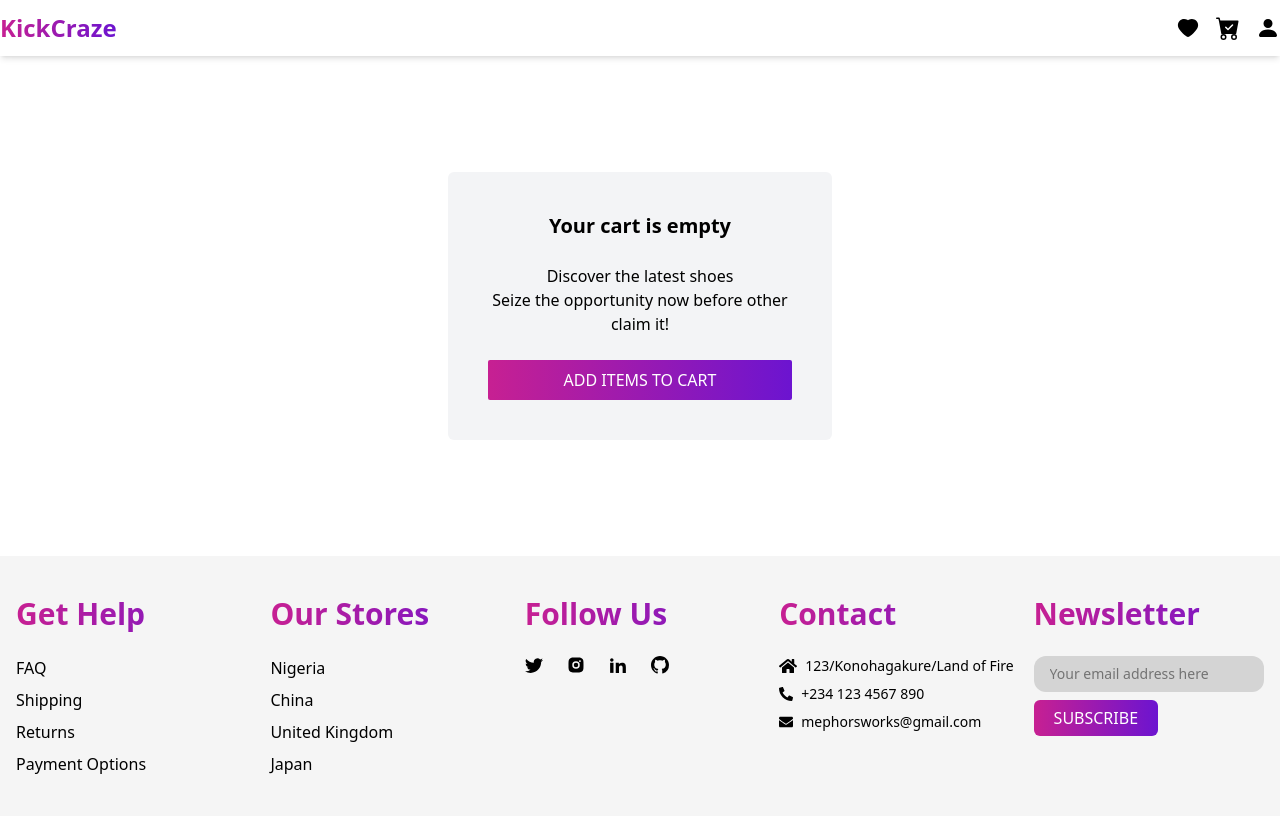
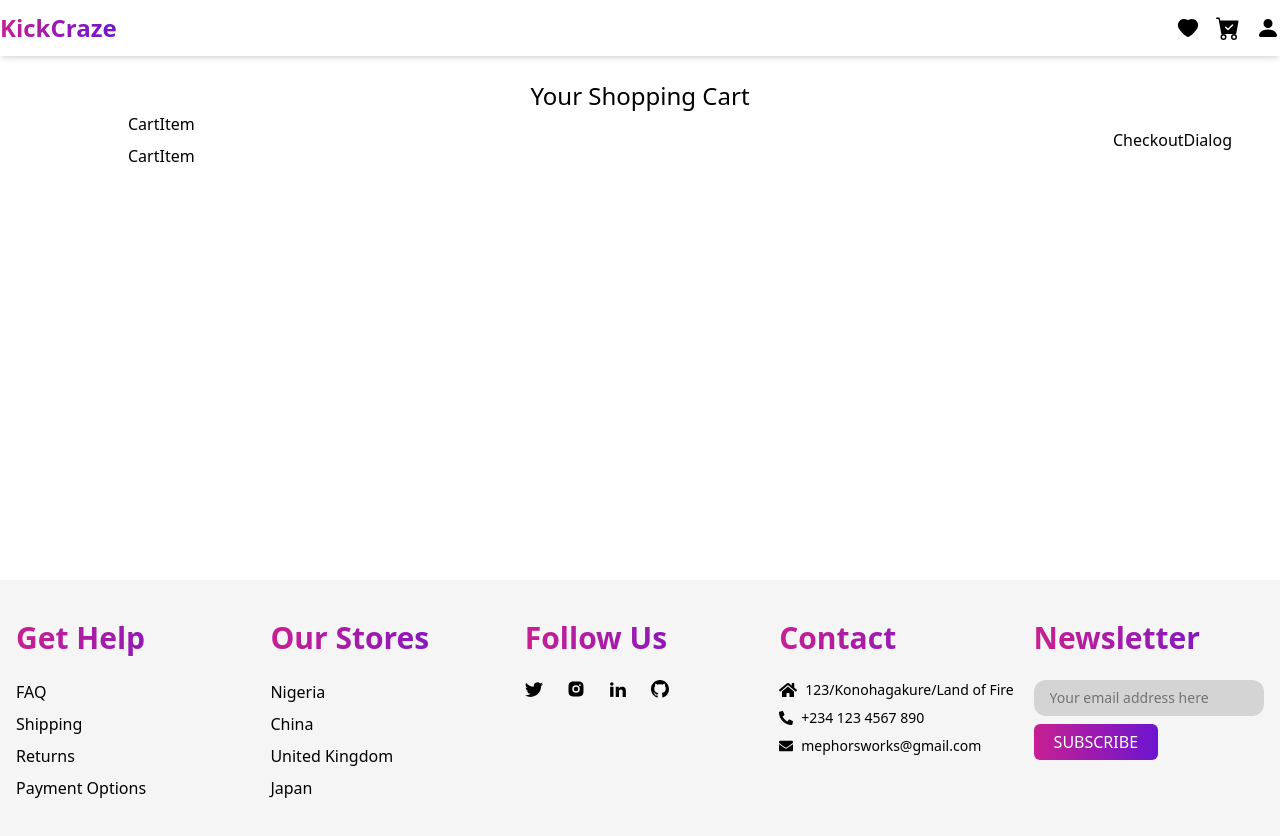
Before and after one commit to codedcontent/kick-craze-shoes, a React (Vite) app: page /cart in a window 1280 px wide. Shown: the top 836 px of the page. Built offline with nearby package versions, Linux system fonts and the light colour scheme.

Commit message:
Working on the cartItems component

```diff
--- a/src/components/cart/Cart.tsx
+++ b/src/components/cart/Cart.tsx
@@ -1,11 +1,28 @@
 import { selectCart } from "../../state/cart/cartSlice";
 import { useAppSelector } from "../../state/hooks";
+import CartItems from "./CartItems";
+import CheckoutDialog from "./CheckoutDialog";
 
 const Cart = () => {
   const cart = useAppSelector(selectCart);
 
   console.log(cart);
-  return <div>Cart</div>;
+  return (
+    <div className="my-6">
+      {/* Into text */}
+      <h1 className="text-2xl text-center font-medium">Your Shopping Cart</h1>
+
+      <div className="flex items-center">
+        {/* Cart items */}
+        <CartItems />
+
+        {/* Checkout dialog */}
+        <CheckoutDialog />
+      </div>
+
+      {/* Other suggestions */}
+    </div>
+  );
 };
 
 export default Cart;
--- /dev/null
+++ b/src/components/cart/CartItem.tsx
@@ -0,0 +1,5 @@
+const CartItem = () => {
+  return <div>CartItem</div>;
+};
+
+export default CartItem;
--- /dev/null
+++ b/src/components/cart/CartItems.tsx
@@ -0,0 +1,17 @@
+import { selectCart } from "../../state/cart/cartSlice";
+import { useAppSelector } from "../../state/hooks";
+import CartItem from "./CartItem";
+
+const CartItems = () => {
+  const cartItems = useAppSelector(selectCart);
+
+  return (
+    <div className="flex-1 ml-20 space-y-2">
+      {cartItems.map((item) => {
+        return <CartItem {...item} key={item.id} />;
+      })}
+    </div>
+  );
+};
+
+export default CartItems;
--- a/src/components/cart/CartLayout.tsx
+++ b/src/components/cart/CartLayout.tsx
@@ -5,8 +5,9 @@ import { useAppSelector } from "../../state/hooks";
 
 const CartLayout = () => {
   const cart = useAppSelector(selectCart);
+
   return (
-    <div className="min-h-[500px] m-auto flex justify-center items-center">
+    <div className="min-h-[500px] m-auto">
       {cart.length === 0 ? <EmptyCart /> : <Cart />}
     </div>
   );
--- /dev/null
+++ b/src/components/cart/CheckoutDialog.tsx
@@ -0,0 +1,5 @@
+const CheckoutDialog = () => {
+  return <div>CheckoutDialog</div>;
+};
+
+export default CheckoutDialog;
--- a/src/state/cart/cartSlice.ts
+++ b/src/state/cart/cartSlice.ts
@@ -12,7 +12,35 @@ type InitialStateType = {
 };
 
 const initialState: InitialStateType = {
-  cart: [],
+  // cart: [],
+  cart: [
+    {
+      id: 1,
+      image:
+        "https://static.nike.com/a/images/t_PDP_1728_v1/f_auto,q_auto:eco/ca0fcd7b-6537-4736-8a23-38b6c7104c24/dunk-low-shoes-f5ThGW.png",
+      name: "Nike Zoom Pegasus 38",
+      description:
+        "Get ready to fly with the Nike Zoom Pegasus 38. These running shoes provide excellent cushioning and support for your daily runs.",
+      price: 129.99,
+      rating: 5,
+      likes: 0,
+      shareCount: 0,
+      quantity: 0,
+    },
+    {
+      id: 2,
+      image:
+        "https://static.nike.com/a/images/t_PDP_1728_v1/f_auto,q_auto:eco/ca0fcd7b-6537-4736-8a23-38b6c7104c24/dunk-low-shoes-f5ThGW.png",
+      name: "Nike Zoom Pegasus 38",
+      description:
+        "Get ready to fly with the Nike Zoom Pegasus 38. These running shoes provide excellent cushioning and support for your daily runs.",
+      price: 129.99,
+      rating: 5,
+      likes: 0,
+      shareCount: 0,
+      quantity: 0,
+    },
+  ],
   error: "",
   status: "idle",
 };
```
